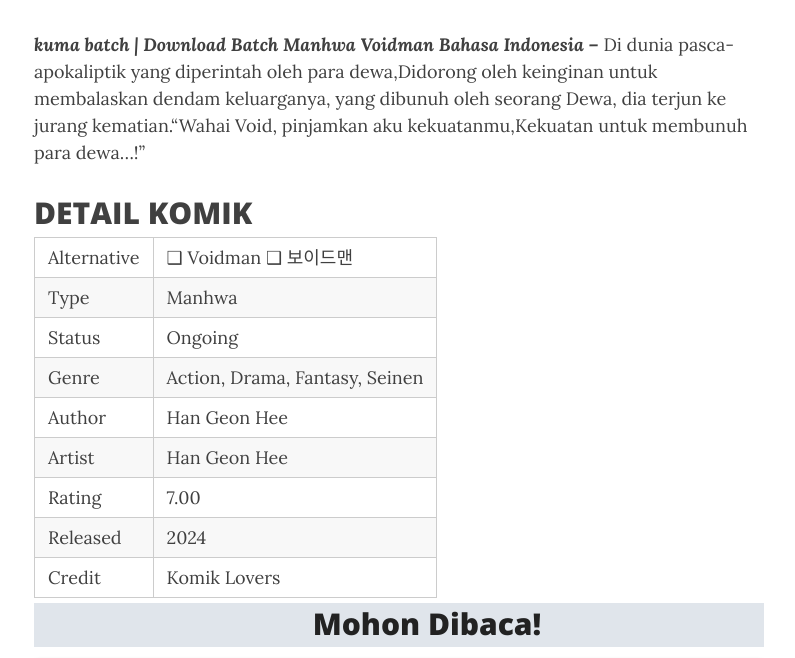
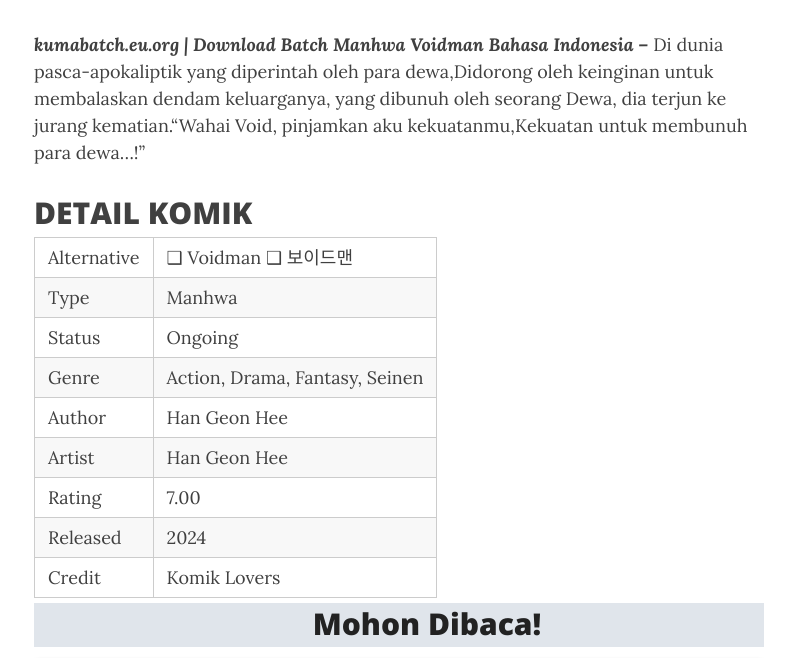
Before and after one commit to kumabatch/kumabatch.github.io, a Jekyll site: the page built from _posts/2024-08-01-voidman.md, in a window 1280 px wide and 900 px high, scrolled down 350 px, cut to the strip 227-885 px from the top of the window. Shown: the whole strip, without its empty margins (241-1036 px from the left). Built offline with Jekyll 4.4.1, drawn with Linux system fonts in a browser that asks for light colours; comment, search, counter and statistics services are not loaded.

Commit message:
Update 2024-08-01-voidman.md

```diff
--- a/_posts/2024-08-01-voidman.md
+++ b/_posts/2024-08-01-voidman.md
@@ -9,7 +9,7 @@ mathjax: true
 author: Neko
 ---
 
-**<em>kuma batch  | Download Batch Manhwa Voidman Bahasa Indonesia –</em>** Di dunia pasca-apokaliptik yang diperintah oleh para dewa,Didorong oleh keinginan untuk membalaskan dendam keluarganya, yang dibunuh oleh seorang Dewa, dia terjun ke jurang kematian.“Wahai Void, pinjamkan aku kekuatanmu,Kekuatan untuk membunuh para dewa…!”
+**<em>kumabatch.eu.org | Download Batch Manhwa Voidman Bahasa Indonesia –</em>** Di dunia pasca-apokaliptik yang diperintah oleh para dewa,Didorong oleh keinginan untuk membalaskan dendam keluarganya, yang dibunuh oleh seorang Dewa, dia terjun ke jurang kematian.“Wahai Void, pinjamkan aku kekuatanmu,Kekuatan untuk membunuh para dewa…!”
 
 ## DETAIL KOMIK
 
@@ -26,7 +26,7 @@ author: Neko
 <h2 style="background-attachment: initial; background-clip: initial; background-color: #e0e5eb; background-origin: initial; background-position: 12px 1px; background-repeat: no-repeat; background-size: initial; color: #222222; line-height: 22px; margin: 5px 0px; min-height: 38px; padding: 10px 12px 12px 68px; text-align: center;">
 Mohon Dibaca!</h2>
 
-<div style="-moz-border-radius: 15px; -moz-box-shadow: 0 0 5px #888; -webkit-border-radius: 15px; -webkit-box-shadow: 0 0 5px #888; background-attachment: initial; background-clip: initial; background-color: #bde5f8; background-origin: initial; background-position: 10px 50%; background-repeat: no-repeat; background-size: initial; background: #bde5f8 url(&quot;https://sites.google.com/site/problogiz/my-icon/info.png&quot;) no-repeat 10px center; border-radius: 5px; border: 1px solid; box-shadow: rgb(136, 136, 136) 0px 0px 5px; color: #00529b; font: bold 12px verdana; margin: 15px 0px; padding: 15px 20px 15px 55px; text-shadow: rgb(204, 204, 204) 2px 2px 2px; width: 100%;">
+<div style="-moz-border-radius: 15px; -moz-box-shadow: 0 0 5px #888; -webkit-border-radius: 15px; -webkit-box-shadow: 0 0 5px #888; background-attachment: initial; background-clip: initial; background-color: #bde5f8; background-origin: initial; background-position: 10px 50%; background-repeat: no-repeat; background-size: initial; background: #bde5f8 url(&quot;https://sites.google.com/site/problogiz/my-icon/info.png&quot;) no-repeat 10px center; border-radius: 5px; border: 1px solid; box-shadow: rgb(136, 136, 136) 0px 0px 5px; color: #00529b; font: bold 12px verdana; margin: 15px 0px; padding: 15px 20px 15px 55px; ">
 <ul>
   <li>Direkomendasikan menggunakan aplikasi <a href="https://play.google.com/store/apps/details?id=com.viewer.comicscreen">ComicSreen</a> bagi pengguna android untuk membaca manga yang sudah kalian download.</li>
   <li>Jika ada file rusak, salah ataupun link download mati silahkan komen di halaman <a href="https://kumabatch.github.io/lapor/">Lapor</a></li>
```
